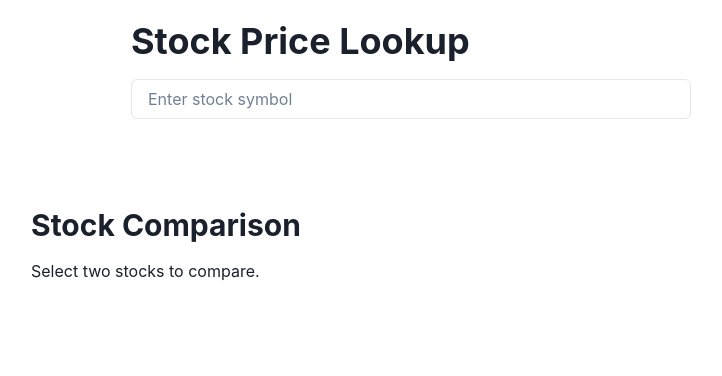
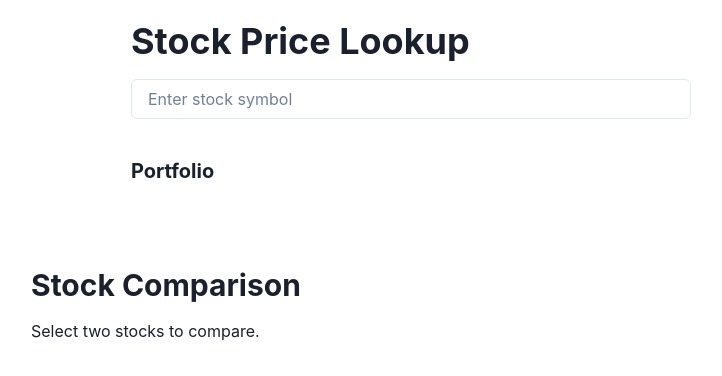
Before and after one commit to shahinmirzaei97/Stock-Lookup, a React (Create React App) app in the folder stock-lookup-app/: page / in a window 1280 px wide. Shown: the top 376 px of the page, without its empty margins (229-951 px from the left). Built offline with nearby package versions, Linux system fonts and the light colour scheme.

Commit message:
refactored code to seperate portfolio section

```diff
--- /dev/null
+++ b/stock-lookup-app/src/components/Portfolio.js
@@ -0,0 +1,29 @@
+// src/components/Portfolio.js
+import React from 'react';
+import { Box, List, ListItem, Heading, Checkbox, Button } from '@chakra-ui/react';
+
+const Portfolio = ({ portfolio, toggleSelectStock, removeStockFromPortfolio }) => {
+  return (
+    <Box mt={6}>
+      <Heading size="md" mb={3}>Portfolio</Heading>
+      <List spacing={3}>
+        {portfolio.map((stock) => (
+          <ListItem key={stock.symbol} display="flex" alignItems="center">
+            <Checkbox
+              isChecked={stock.selected}
+              onChange={() => toggleSelectStock(stock.symbol)}
+              isDisabled={!stock.selected && portfolio.filter(s => s.selected).length >= 2}
+              mr={3}
+            />
+            {stock.symbol}: ${stock.price}
+            <Button onClick={() => removeStockFromPortfolio(stock.symbol)} colorScheme="red" size="sm" ml={3}>
+              Remove
+            </Button>
+          </ListItem>
+        ))}
+      </List>
+    </Box>
+  );
+};
+
+export default Portfolio;
--- a/stock-lookup-app/src/components/StockLookup.js
+++ b/stock-lookup-app/src/components/StockLookup.js
@@ -1,6 +1,7 @@
 // src/components/StockLookup.js
 import React, { useState } from 'react';
-import { Box, Input, Button, List, ListItem, Heading, Checkbox, Spinner, Alert, AlertIcon } from '@chakra-ui/react';
+import { Box, Input, Button, List, ListItem, Heading, Spinner, Alert, AlertIcon } from '@chakra-ui/react';
+import Portfolio from './Portfolio'; // Import the renamed Portfolio component
 
 const StockLookup = ({ portfolio, setPortfolio, setSelectedStocks }) => {
   const [symbol, setSymbol] = useState(''); // Manages the input field value for stock symbols
@@ -113,27 +114,11 @@ const StockLookup = ({ portfolio, setPortfolio, setSelectedStocks }) => {
           ))}
         </List>
       )}
-      {portfolio.length > 0 && (
-        <Box mt={6}>
-          <Heading size="md" mb={3}>Portfolio</Heading>
-          <List spacing={3}>
-            {portfolio.map((stock) => (
-              <ListItem key={stock.symbol} display="flex" alignItems="center">
-                <Checkbox
-                  isChecked={stock.selected}
-                  onChange={() => toggleSelectStock(stock.symbol)}
-                  isDisabled={!stock.selected && portfolio.filter(s => s.selected).length >= 2}
-                  mr={3}
-                />
-                {stock.symbol}: ${stock.price}
-                <Button onClick={() => removeStockFromPortfolio(stock.symbol)} colorScheme="red" size="sm" ml={3}>
-                  Remove
-                </Button>
-              </ListItem>
-            ))}
-          </List>
-        </Box>
-      )}
+      <Portfolio
+        portfolio={portfolio}
+        toggleSelectStock={toggleSelectStock}
+        removeStockFromPortfolio={removeStockFromPortfolio}
+      />
     </Box>
   );
 };
```
